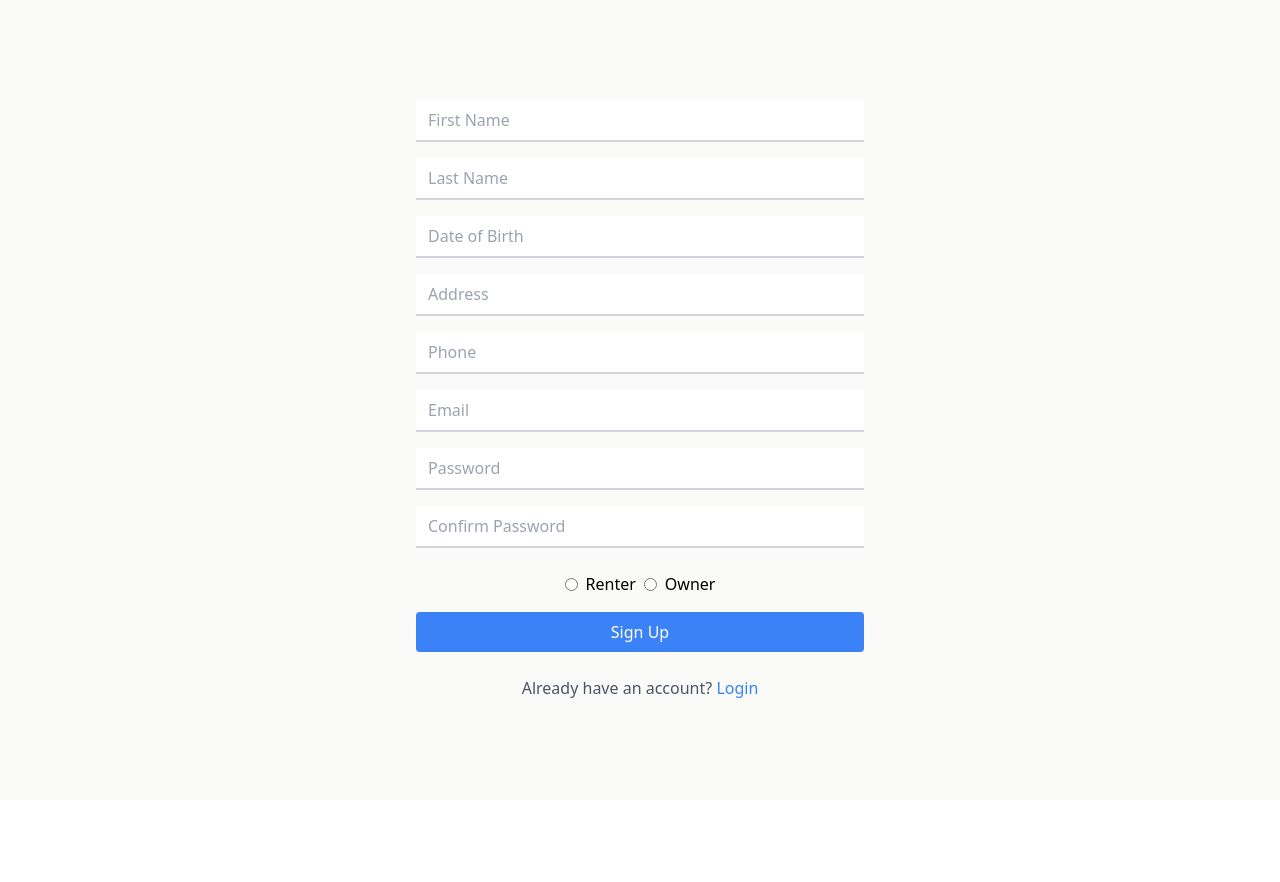
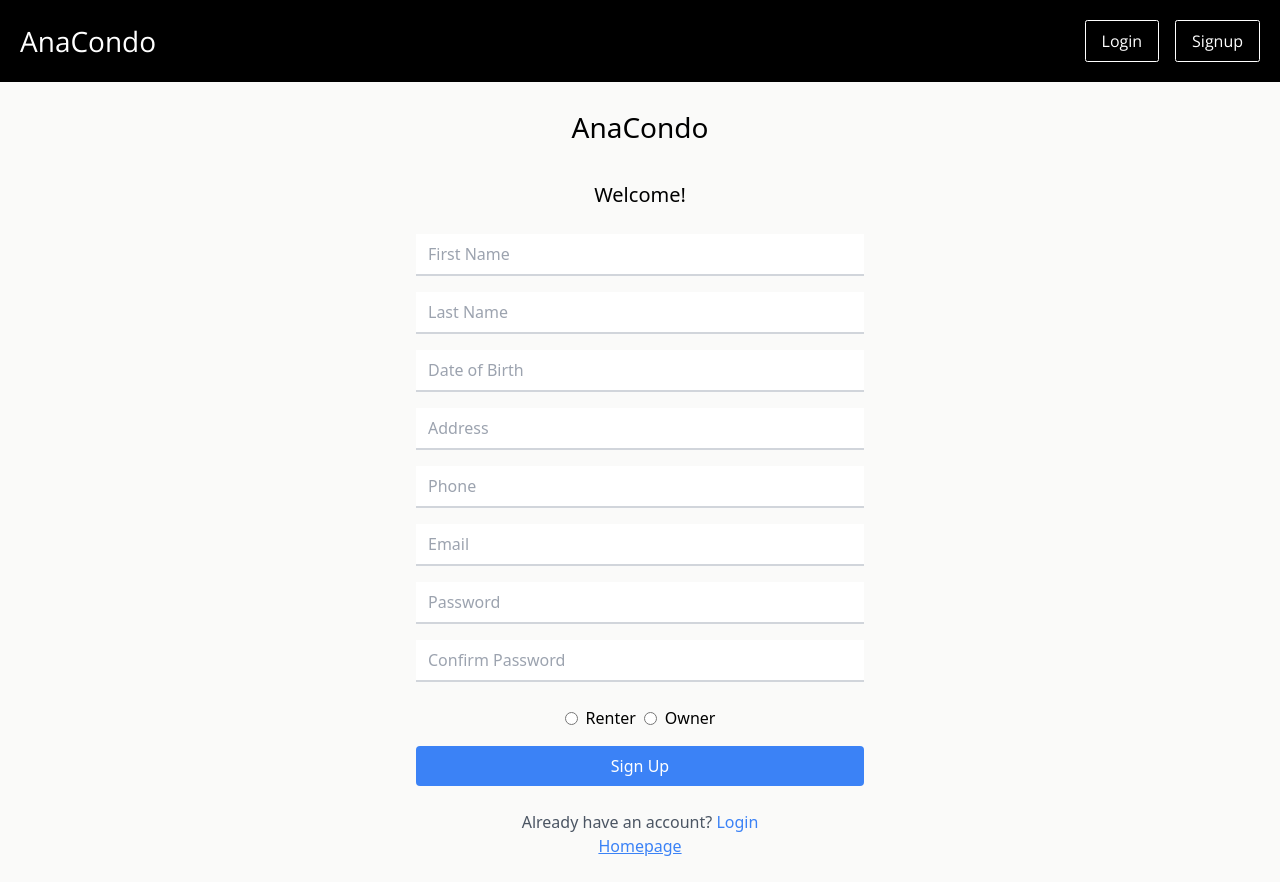
Before and after one commit to Ryan30012/AnaCondo, a Next.js app: page /SignUp in a window 1280 px wide. Before the commit the page ends 800 px from the top, so only its background shows below. Built offline with nearby package versions, Linux system fonts and the light colour scheme.

Commit message:
UserProfile and Redirects. State management for login doesn't work.

```diff
--- a/app/SignIn/page.tsx
+++ b/app/SignIn/page.tsx
@@ -1,37 +1,44 @@
-import React, { useState } from 'react'
-import Image from 'next/image'
-import Link from 'next/link'
-import { sql } from '@vercel/postgres'
-import { redirect } from 'next/navigation'
-import { cookies } from 'next/headers'
+import React, { useState } from "react";
+import Image from "next/image";
+import Link from "next/link";
+import { sql } from "@vercel/postgres";
+import { redirect } from "next/navigation";
+import { cookies } from "next/headers";
 
-const SignIn = () => {
-  var notExists =" ";
+const Signin = () => {
+  var notExists = " ";
+
   async function signin(formData: FormData) {
-    'use server';
-    //console.log(formData);
+    "use server";
 
     const email = formData.get("Email")?.toString();
     const password = formData.get("Password")?.toString();
 
-    const result = await sql`select Email, Password from users where  Email = ${email} AND Password = ${password}`;
-    //console.log(result);
-    const exists = (await sql`select Email, Password from users where Email = ${email} AND Password = ${password}`).rowCount  > 0;
+    const result =
+      await sql`select Email, Password from users where  Email = ${email} AND Password = ${password}`;
+    const exists =
+      (
+        await sql`select Email, Password from users where Email = ${email} AND Password = ${password}`
+      ).rowCount > 0;
 
-    if(exists) {
-      cookies().set('Email',email == undefined ? "" : email);
-      redirect('/');
+    if (exists) {
+      console.log("USER FOUND!");
+      cookies().set("Email", email == undefined ? "" : email);
+      redirect("/");
+    } else {
+      console.log("User Not Found.");
+      notExists = "Incorrect Email or Password";
     }
-    else {
-      notExists = "Incorrect Email or Password"
   }
 
-  }
+  console.log(`Not exists is ${notExists}`);
+  return (
+    <div className="bg-stone-50 flex flex-col items-center justify-center h-screen loginSignupCtn">
+      <div className="loginSignupLogo flex flex-col justify-center align-middle">
+        <p className="text-center logoTitle">AnaCondo</p>
+        <p className="welcomeBackLogin">Welcome back!</p>
+      </div>
 
-
-  console.log(`Not exists is ${notExists}`)
-  return (
-    <div className="bg-stone-50 flex flex-col items-center justify-center h-screen">
       <form className="w-full max-w-xs" action={signin}>
         <div className="mb-4">
           <input
@@ -57,18 +64,27 @@ const SignIn = () => {
           </label>
         </div>
         <div className="mb-6">
-      <button type="submit" className="w-full bg-blue-500 text-white py-2 px-4 rounded hover:bg-blue-700 focus:outline-none focus:shadow-outline-blue">
+          <button
+            type="submit"
+            className="w-full bg-blue-500 text-white py-2 px-4 rounded hover:bg-blue-700 focus:outline-none focus:shadow-outline-blue"
+          >
             Login
           </button>
         </div>
         <div className="text-center text-gray-600">
-      Don&apos;t have an account?{' '}
-      <span className="text-blue-500 cursor-pointer"><Link href='../SignUp'>Sign Up</Link></span>
+          Don&apos;t have an account?{" "}
+          <span className="text-blue-500 cursor-pointer">
+            <Link href="../SignUp">Sign Up</Link>
+          </span>
         </div>
       </form>
+      <div>
+        <Link className="underline text-blue-500" href="/">
+          Homepage
+        </Link>
       </div>
+    </div>
+  );
+};
 
-  )
-}
-
-export default SignIn
+export default Signin;
--- a/app/SignUp/page.tsx
+++ b/app/SignUp/page.tsx
@@ -1,13 +1,12 @@
-import React from 'react'
-import Link from 'next/link'
-import { redirect } from 'next/navigation';
-import { sql } from '@vercel/postgres';
+import React from "react";
+import Link from "next/link";
+import { redirect } from "next/navigation";
+import { sql } from "@vercel/postgres";
 
 const SignUp = () => {
-
-    async function signup(formData: FormData){
-      'use server';
-      console.log(formData)
+  async function signup(formData: FormData) {
+    "use server";
+    console.log(formData);
     const Fname = formData.get("Fname")?.toString();
     const Lname = formData.get("Lname")?.toString();
     const DOB = formData.get("DOB")?.toString();
@@ -15,30 +14,34 @@ const SignUp = () => {
     const Phone = formData.get("Phone")?.toString();
     const Email = formData.get("Email")?.toString();
     const Password = formData.get("Password")?.toString();
-      const uType =formData.get("uType")?.toString();
+    const uType = formData.get("uType")?.toString();
 
-      const exists = (await sql`select Fname from users where Fname = ${Fname}`).rowCount > 0;
-      console.log(exists)
-      if(!exists) {
+    const exists =
+      (await sql`select Fname from users where Fname = ${Fname}`).rowCount > 0;
+
+    console.log("exists: " + exists);
+
+    if (!exists) {
       try {
-        const result = await sql`insert into users(Fname, Lname, Dob, Address, Phone, Email, Password, Utype) values (${Fname},${Lname},${DOB},${Address},${Phone},${Email},${Password},${uType})`;
-      }
-      catch(error) {
+        const result =
+          await sql`insert into users(Fname, Lname, Dob, Address, Phone, Email, Password, Utype) values (${Fname},${Lname},${DOB},${Address},${Phone},${Email},${Password},${uType})`;
+
+        redirect("/");
+      } catch (error) {
         console.log(error);
       }
-    }
-      else{
-        redirect('/');
+    } else {
+      console.log("redirecting...");
+      redirect("/");
     }
   }
 
-
-
-
-
-
   return (
     <div className="bg-stone-50 flex flex-col items-center justify-center h-screen">
+      <div className="loginSignupLogo flex flex-col justify-center align- mb-6">
+        <p className="text-center logoTitle">AnaCondo</p>
+        <p className="welcomeBackLogin text-center">Welcome!</p>
+      </div>
       <form className="bg-stone 50 w-full max-w-md" action={signup}>
         <div className="mb-4">
           <input
@@ -104,24 +107,34 @@ const SignUp = () => {
             className="w-full text-black border-b-2 border-gray-300 py-2 px-3 focus:outline-none focus:border-blue-500"
           />
         </div>
-    <div className='text-black flex space-x-2 items-center justify-center mb-4'>
+        <div className="text-black flex space-x-2 items-center justify-center mb-4">
           <input type="radio" id="Renter" name="uType" value="Renter" />
           <label htmlFor="Renter">Renter</label>
           <input type="radio" id="Owner" name="uType" value="Owner" />
           <label htmlFor="Owner">Owner</label>
         </div>
         <div className="mb-6">
-      <button type="submit" className="w-full text-black bg-blue-500 text-white py-2 px-4 rounded hover:bg-blue-700 focus:outline-none focus:shadow-outline-blue">
+          <button
+            type="submit"
+            className="w-full text-black bg-blue-500 text-white py-2 px-4 rounded hover:bg-blue-700 focus:outline-none focus:shadow-outline-blue"
+          >
             Sign Up
           </button>
         </div>
         <div className="text-center text-gray-600">
-      Already have an account?{' '}
-      <span className="text-blue-500 cursor-pointer"><Link href="../SignIn"> Login </Link></span>
+          Already have an account?{" "}
+          <span className="text-blue-500 cursor-pointer">
+            <Link href="../SignIn"> Login </Link>
+          </span>
         </div>
       </form>
+      <div>
+        <Link className="underline text-blue-500" href="/">
+          Homepage
+        </Link>
       </div>
-  )
-}
+    </div>
+  );
+};
 
-export default SignUp
+export default SignUp;
--- a/app/UserProfile/page.tsx
+++ b/app/UserProfile/page.tsx
@@ -0,0 +1,33 @@
+import React from "react";
+import "/styles/global.css";
+
+const ProfilePage = () => {
+  return (
+    <div id="profileContainer" className="flex">
+      <div className="flex">
+        <div className="flex justify-center align-middle profilePictureCtn">
+          <img id="profilePicture" src="" alt="Profile Picture will be here" />
+        </div>
+        <div>
+          <div>
+            <p>
+              Username: <span>Carlos</span>
+            </p>
+          </div>
+          <div>
+            <p>
+              Contact e-mail: <span>carlosjobim@gmail.com</span>
+            </p>
+          </div>
+          <div>
+            <p>
+              Phone Number: <span>514-999-9999</span>
+            </p>
+          </div>
+        </div>
+      </div>
+    </div>
+  );
+};
+
+export default ProfilePage;
--- a/app/layout.tsx
+++ b/app/layout.tsx
@@ -1,16 +1,16 @@
-import type { Metadata } from "next";
+"use client";
+
+import Navbar from "@/components/navbar/Navbar";
 import "/styles/global.css";
-
-export const metadata: Metadata = {
-  title: "Create Next App",
-  description: "Generated by create next app",
-};
+import { usePathname } from "next/navigation";
+import { useState } from "react";
 
 export default function RootLayout({
   children,
 }: Readonly<{
   children: React.ReactNode;
 }>) {
+  const pathname = usePathname();
   return (
     <html lang="en">
       <head>
@@ -19,7 +19,12 @@ export default function RootLayout({
           href="https://fonts.googleapis.com/css2?family=Open+Sans:wght@400;700&display=swap"
         />
       </head>
-      <body>{children}</body>
+      <body>
+        {pathname !== "/signin" && pathname !== "/signup" && (
+          <Navbar authenticatedUser={false} />
+        )}
+        {children}
+      </body>
     </html>
   );
 }
--- /dev/null
+++ b/app/page.tsx
@@ -0,0 +1,15 @@
+import { useState } from "react";
+import Navbar from "@/components/navbar/Navbar";
+import "/styles/global.css";
+
+const Homepage = () => {
+  //const [loggedIn, setLoggedIn] = useState(false);
+
+  return (
+    <>
+      <h1>HomePage</h1>
+    </>
+  );
+};
+
+export default Homepage;
--- /dev/null
+++ b/components/navbar/Navbar.tsx
@@ -0,0 +1,45 @@
+"use client";
+
+import React, { useState } from "react";
+import "/styles/global.css";
+import Link from "next/link";
+
+interface navbarProps {
+  authenticatedUser: boolean;
+}
+
+const Navbar = ({ authenticatedUser }: navbarProps) => {
+  return (
+    <div id="navbarMain" className="flex justify-between p-5">
+      <div className="navbarLogo">
+        <p className="navbarLogoTitle">
+          <Link href="/">AnaCondo</Link>
+        </p>
+      </div>
+      <div className="navBarAccount flex align-middle">
+        {authenticatedUser ? (
+          <div>
+            <button id="logoutBtn" className="navButton">
+              Logout
+            </button>
+          </div>
+        ) : (
+          <div id="navbarAccountNoLogin" className="flex">
+            <Link href="/signin">
+              <button id="loginBtn" className="navButton">
+                Login
+              </button>
+            </Link>
+            <Link href="/signup">
+              <button id="signupBtn" className="navButton">
+                Signup
+              </button>
+            </Link>
+          </div>
+        )}
+      </div>
+    </div>
+  );
+};
+
+export default Navbar;
--- a/styles/global.css
+++ b/styles/global.css
@@ -21,7 +21,43 @@
   cursor: pointer;
   padding: 0.5rem 1rem;
   border-radius: 0.15rem;
-  background-color: #EDEADE;
+  border: 1px solid white;
+  background-color: #000000;
+  color: white;
+  height: fit-content;
+  transition: all ease-in-out 0.15s;
+}
+
+.navButton:hover {
   color: black;
-  height: fit-content;
+  background-color: white;
+  border: 1px solid black;
 }
+
+.loginSignupLogo {
+  gap: 2rem;
+}
+
+.logoTitle {
+  font-size: 1.75rem;
+}
+
+.welcomeBackLogin {
+  font-size: 1.25rem;
+}
+
+.loginSignupCtn {
+  gap: 1rem;
+}
+
+#profileContainer {
+  height: calc(100vh - 82px);
+  align-items: center;
+  justify-content: center;
+}
+
+#profilePicture {
+  height: 100%;
+  background-color: black;
+  color: white;
+}
```
Also changed, not shown: app/globals.css (deleted, +0 -7 lines), pages/index.tsx (deleted, +0 -38 lines). Lines whose indentation alone changed are shown as unchanged.
